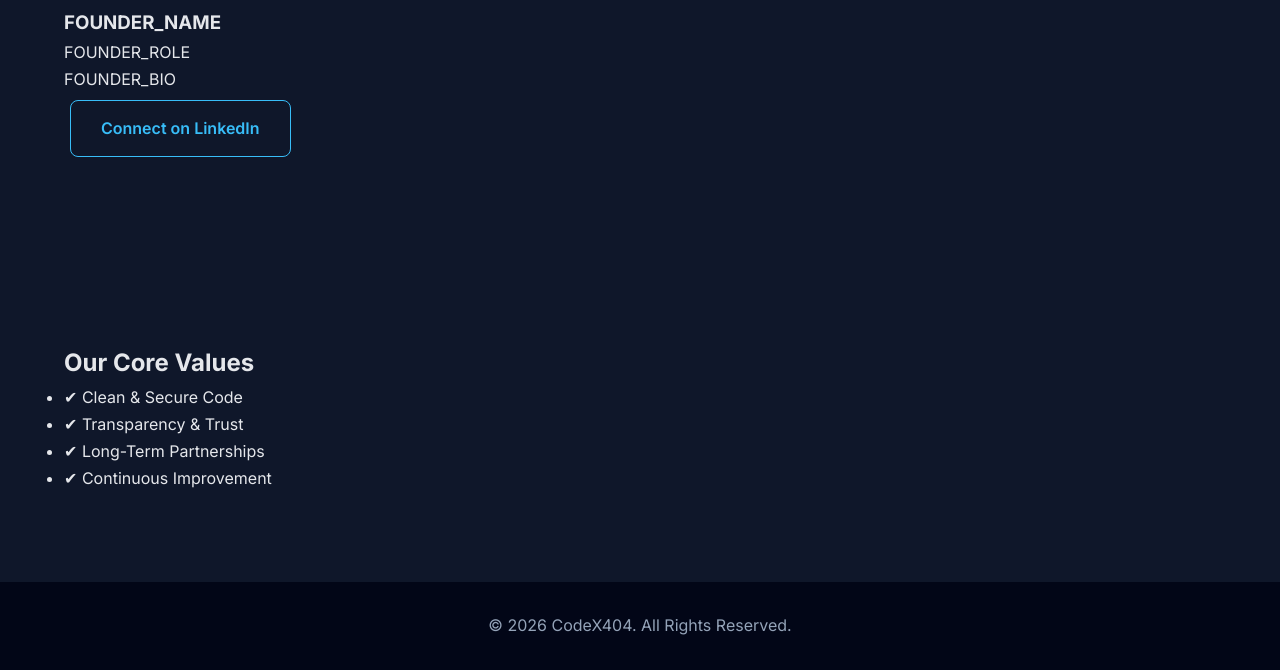
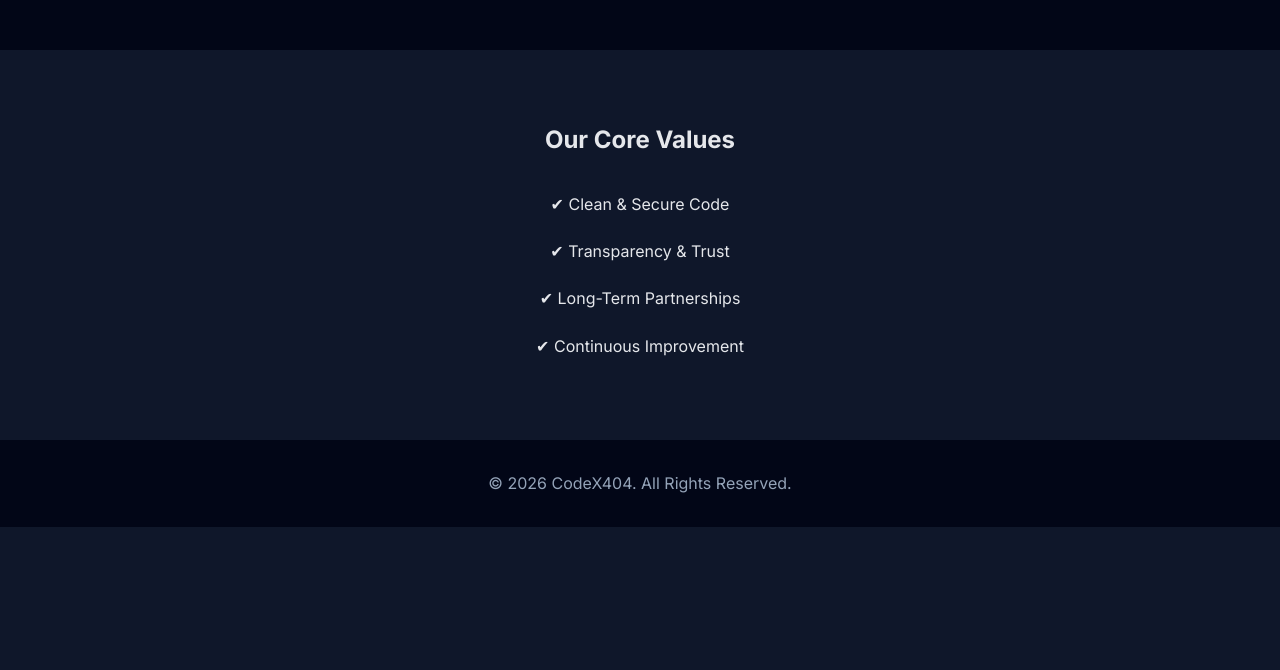
Before and after one commit to codex404solutions/CodeX404_solutions, a PHP site: page /about.php in a window 1280 px wide. Shown: the part 965-1635 px from the top of the page. After the commit the page ends 1492 px from the top, so only its background shows below. Run offline with PHP 8.4, Linux system fonts and the light colour scheme; some libraries are stand-ins or nearby versions.

Commit message:
modified for founder and about page

```diff
--- a/codex404/css/style.css
+++ b/codex404/css/style.css
@@ -455,3 +455,82 @@ section {
     font-size: 13px;
     color: var(--primary);
 }
+
+
+
+/* FOUNDER SECTION */
+.founder {
+    padding: 90px 0;
+    background: var(--bg-dark);
+}
+
+.founder-box {
+    display: flex;
+    gap: 40px;
+    align-items: center;
+    flex-wrap: wrap;
+}
+
+.founder-image img {
+    width: 220px;
+    height: 220px;
+    border-radius: 50%;
+    object-fit: cover;
+    border: 3px solid var(--primary);
+}
+
+.founder-content h3 {
+    font-size: 28px;
+    margin-bottom: 6px;
+}
+
+.founder-content span {
+    color: var(--primary);
+    font-weight: 600;
+}
+
+.founder-content p {
+    margin: 15px 0;
+    color: var(--text-muted);
+    max-width: 600px;
+}
+
+@media (max-width: 768px) {
+    .founder-box {
+        text-align: center;
+        justify-content: center;
+    }
+}
+
+
+
+.about-page {
+    padding: 120px 0 60px;
+    text-align: center;
+}
+
+.about-page h1 {
+    font-size: 42px;
+}
+
+.about-intro {
+    max-width: 700px;
+    margin: 15px auto 0;
+    color: var(--text-muted);
+}
+
+.about-mission,
+.about-values {
+    padding: 70px 0;
+    text-align: center;
+}
+
+.about-values ul {
+    list-style: none;
+    max-width: 500px;
+    margin: 20px auto 0;
+}
+
+.about-values li {
+    padding: 10px 0;
+}
```
